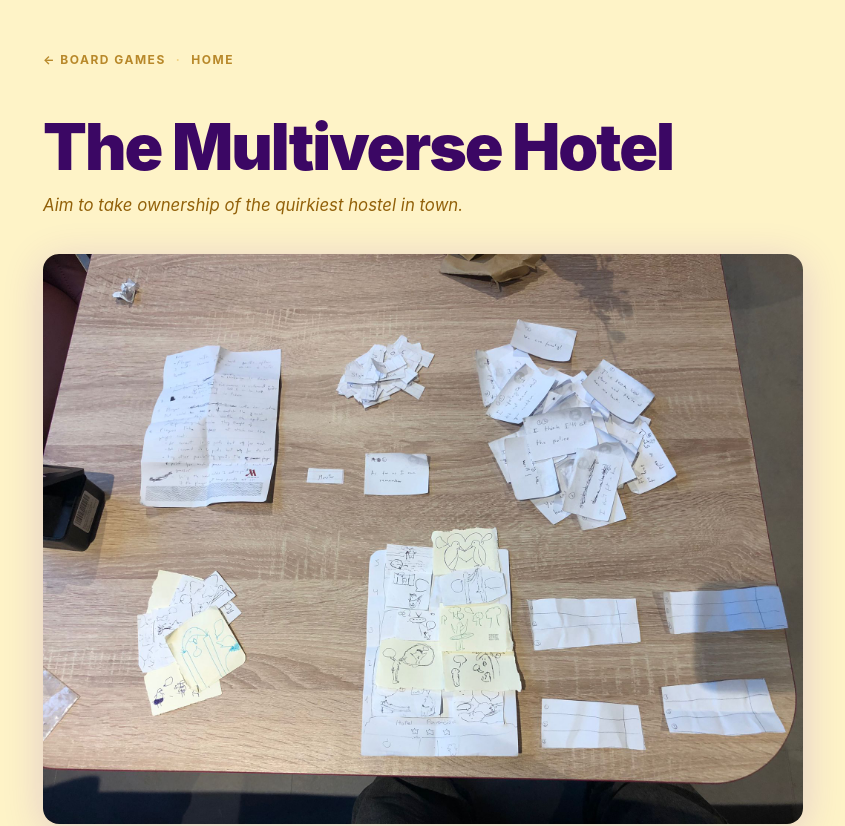
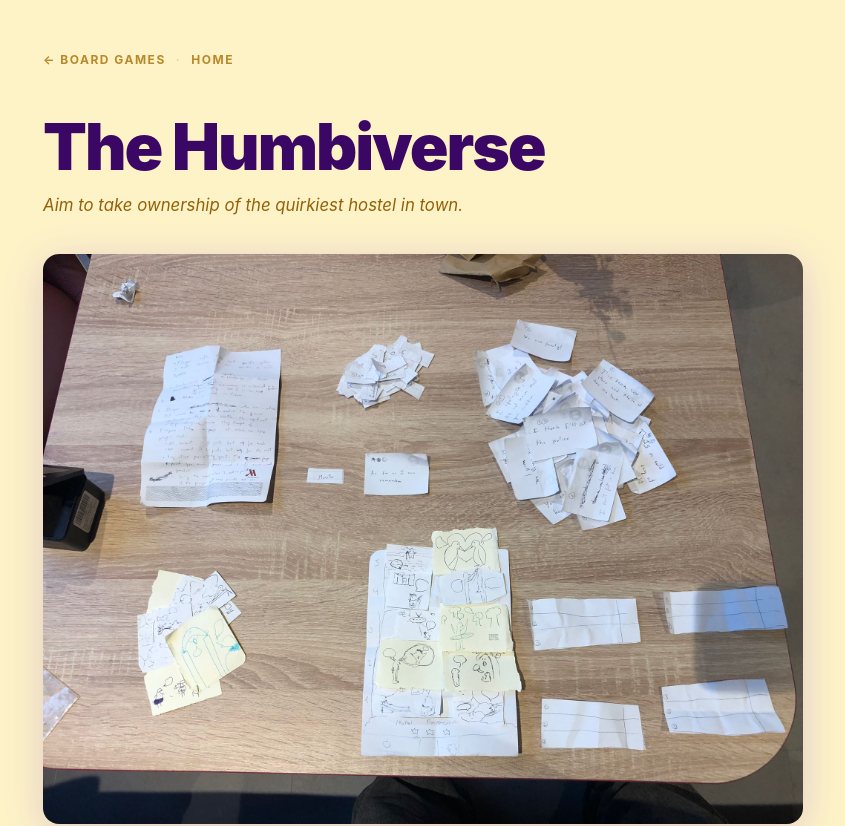
Before and after one commit to Wilfredoo/personal3.0, a React (Create React App) app: page /hostelparadiso in a window 1280 px wide. Shown: the top 826 px of the page, without its empty margins (217-1062 px from the left). Built offline with nearby package versions, Linux system fonts and the light colour scheme; a web font is replaced by a local one.

Commit message:
humbiverse update

```diff
--- a/src/components/BoardGames.js
+++ b/src/components/BoardGames.js
@@ -3,7 +3,7 @@ import React from 'react';
 const games = [
   { href: '/ayakucho', title: 'Ayakucho', accent: '#e53e3e' },
   { href: '/treecloudmountainsea', title: 'Tree Cloud Mountain Sea', accent: '#38bdf8' },
-  { href: '/hostelparadiso', title: 'The Multiverse Hotel', accent: '#a78bfa' },
+  { href: '/hostelparadiso', title: 'The Humbiverse', accent: '#a78bfa' },
 ];
 
 function BoardGames() {
--- a/src/components/HostelParadisoSellsheet/HostelParadisoSellSheet.js
+++ b/src/components/HostelParadisoSellsheet/HostelParadisoSellSheet.js
@@ -74,10 +74,10 @@ const HostelParadisoSellSheet = () => {
         <a href="/">Home</a>
       </TopNav>
 
-      <Title>The Multiverse Hotel</Title>
+      <Title>The Humbiverse</Title>
       <Subtitle>Aim to take ownership of the quirkiest hostel in town.</Subtitle>
 
-      <HeroImage src={hostelParadisoImage} alt="The Multiverse Hotel prototype" />
+      <HeroImage src={hostelParadisoImage} alt="The Humbiverse prototype" />
 
       <StaticSection>
         <h3>Story</h3>
@@ -115,7 +115,7 @@ const HostelParadisoSellSheet = () => {
         {showOverview && (
           <SectionBody>
             <Paragraph>
-              The Multiverse Hotel is a party game of misdirection, deduction and creative writing. Players craft short dialogue
+              The Humbiverse is a party game of misdirection, deduction and creative writing. Players craft short dialogue
               lines that must fit both a shared sentence and a quirky two-character scene. When all dialogues are revealed,
               the group tries to figure out where in the hostel each exchange took place. Your goal is to be clear enough
               to convince most players, but ambiguous enough to fool at least one.
@@ -158,7 +158,7 @@ const HostelParadisoSellSheet = () => {
             <Paragraph>
               If everyone guesses your floor correctly, or if no one does, you score no points and the others do. Aim for a
               strong majority with at least one miss. After three rounds, the player with the most points becomes the new
-              owner of The Multiverse Hotel.
+              owner of The Humbiverse.
             </Paragraph>
           </SectionBody>
         )}
@@ -206,7 +206,7 @@ const HostelParadisoSellSheet = () => {
               </ContactLink>
             </Paragraph>
             <Paragraph><strong>Signal / Telegram / WhatsApp:</strong>{' '}
-              <WhatsAppLink href="https://wa.me/491757025622?text=Hi%20Wilfredo%2C%20I%20came%20across%20Multiverse%20Hotel%20and%20would%20love%20to%20talk%20publishing." target="_blank">
+              <WhatsAppLink href="https://wa.me/491757025622?text=Hi%20Wilfredo%2C%20I%20came%20across%20Humbiverse%20and%20would%20love%20to%20talk%20publishing." target="_blank">
                 +491757025622
               </WhatsAppLink>
             </Paragraph>
@@ -219,28 +219,28 @@ const HostelParadisoSellSheet = () => {
         <GalleryRow>
           <SmallImage
             src={hostel1}
-            alt="The Multiverse Hotel (1)"
-            onClick={() => setLightbox({ src: hostel1, alt: 'The Multiverse Hotel (1)' })}
+            alt="The Humbiverse (1)"
+            onClick={() => setLightbox({ src: hostel1, alt: 'The Humbiverse (1)' })}
           />
           <RotatedSmallImage
             src={hostel2}
-            alt="The Multiverse Hotel (2)"
-            onClick={() => setLightbox({ src: hostel2, alt: 'The Multiverse Hotel (2)', rotate: true })}
+            alt="The Humbiverse (2)"
+            onClick={() => setLightbox({ src: hostel2, alt: 'The Humbiverse (2)', rotate: true })}
           />
           <SmallImage
             src={hostel3}
-            alt="The Multiverse Hotel (3)"
-            onClick={() => setLightbox({ src: hostel3, alt: 'The Multiverse Hotel (3)' })}
+            alt="The Humbiverse (3)"
+            onClick={() => setLightbox({ src: hostel3, alt: 'The Humbiverse (3)' })}
           />
           <SmallImage
             src={multiverse1}
-            alt="The Multiverse Hotel (4)"
-            onClick={() => setLightbox({ src: multiverse1, alt: 'The Multiverse Hotel (4)' })}
+            alt="The Humbiverse (4)"
+            onClick={() => setLightbox({ src: multiverse1, alt: 'The Humbiverse (4)' })}
           />
           <SmallImage
             src={multiverse2}
-            alt="The Multiverse Hotel (5)"
-            onClick={() => setLightbox({ src: multiverse2, alt: 'The Multiverse Hotel (5)' })}
+            alt="The Humbiverse (5)"
+            onClick={() => setLightbox({ src: multiverse2, alt: 'The Humbiverse (5)' })}
           />
         </GalleryRow>
       </StaticSection>
--- a/src/routes.js
+++ b/src/routes.js
@@ -56,7 +56,7 @@ const routes = [
     { path: "/videography", component: <FilmEquipment /> },
     { path: "/ayakucho", component: <SellSheet /> },
     { path: "/hostelparadiso", component: <HostelParadisoSellSheet /> },
-    { path: "/multiversehotel", component: <HostelParadisoSellSheet /> },
+    { path: "/humbiverse", component: <HostelParadisoSellSheet /> },
     { path: "/thewoodlands", component: <TheWoodlandsSellSheet /> },
     { path: "/workandtravel", component: <Workandtravelsecure /> },
     { path: "/cacao", component: <Cacao /> },
```
